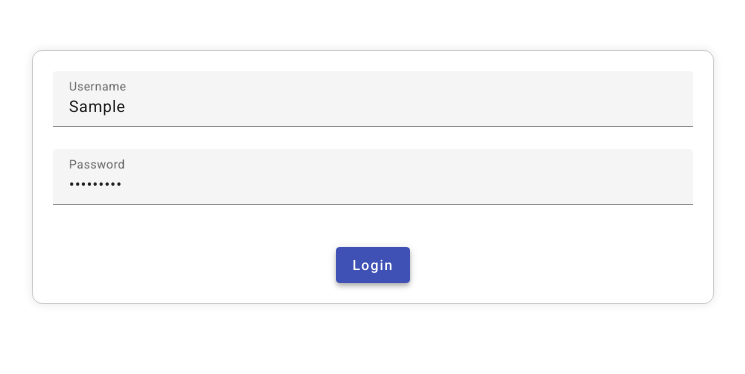
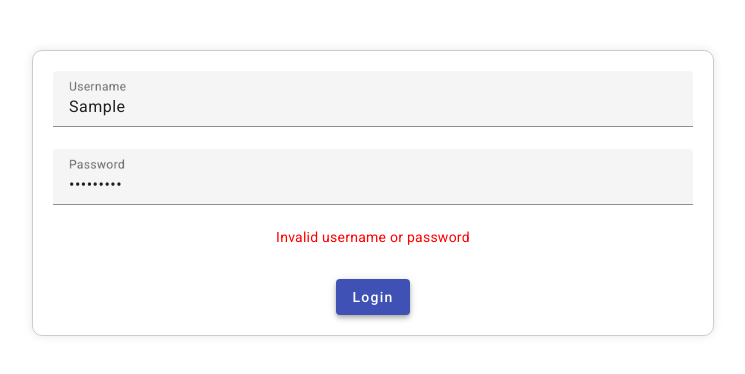
Before and after one commit to DaniloBojovic/fitness-plan-app, an Angular app: page /login in a window 1280 px wide. Both pictures are taken after typing "Sample", "Sample123" into the empty fields and a click on the button "Login". Shown: the top 374 px of the page, without its empty margins (267-1012 px from the left). Built offline with nearby package versions, Linux system fonts and the light colour scheme; no server answers.

Commit message:
Login error msg

```diff
--- a/src/app/login/login.component.css
+++ b/src/app/login/login.component.css
@@ -25,3 +25,8 @@
 .example-form button {
   margin-top: 20px; /* Adjust as needed */
 }
+
+.error {
+  border-color: red;
+  color: red;
+}
--- a/src/app/login/login.component.html
+++ b/src/app/login/login.component.html
@@ -35,9 +35,10 @@
         [(ngModel)]="password"
         name="password"
         type="password"
+        [class.error]="isError"
       />
     </mat-form-field>
-
+    <p *ngIf="errorMessage" [class.error]="isError">{{ errorMessage }}</p>
     <button mat-raised-button color="primary">Login</button>
   </form>
 </div>
--- a/src/app/login/login.component.ts
+++ b/src/app/login/login.component.ts
@@ -11,6 +11,8 @@ import { Router } from '@angular/router';
 export class LoginComponent {
   username!: string;
   password!: string;
+  errorMessage: string = '';
+  isError = false;
 
   constructor(private authService: AuthService, private router: Router) {}
 
@@ -33,7 +35,8 @@ export class LoginComponent {
         );
       },
       (error) => {
-        console.log(error);
+        this.errorMessage = 'Invalid username or password';
+        this.isError = true;
       }
     );
   }
```
